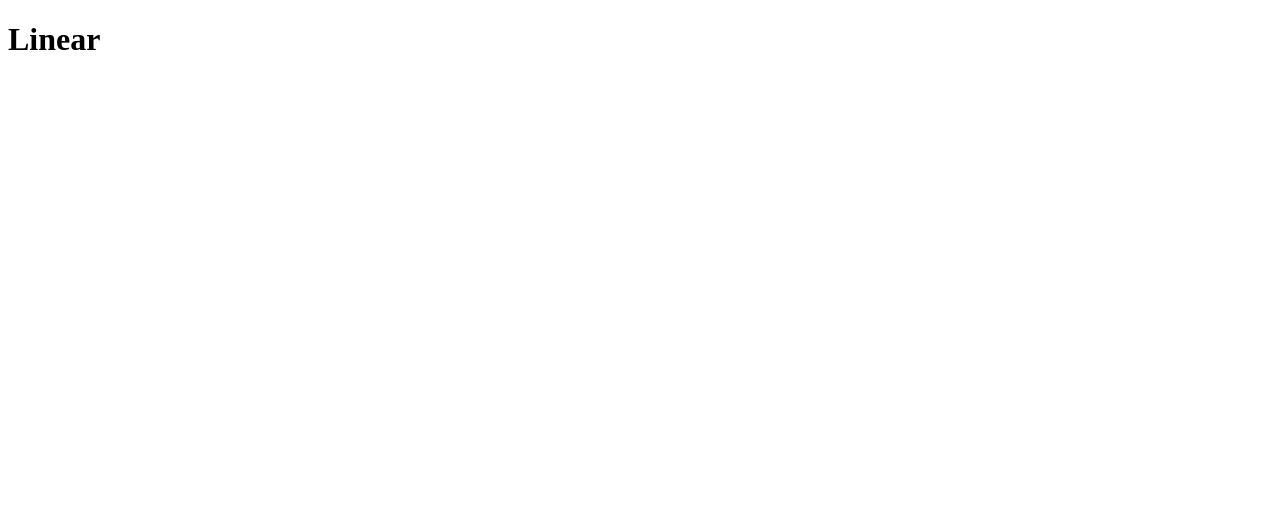
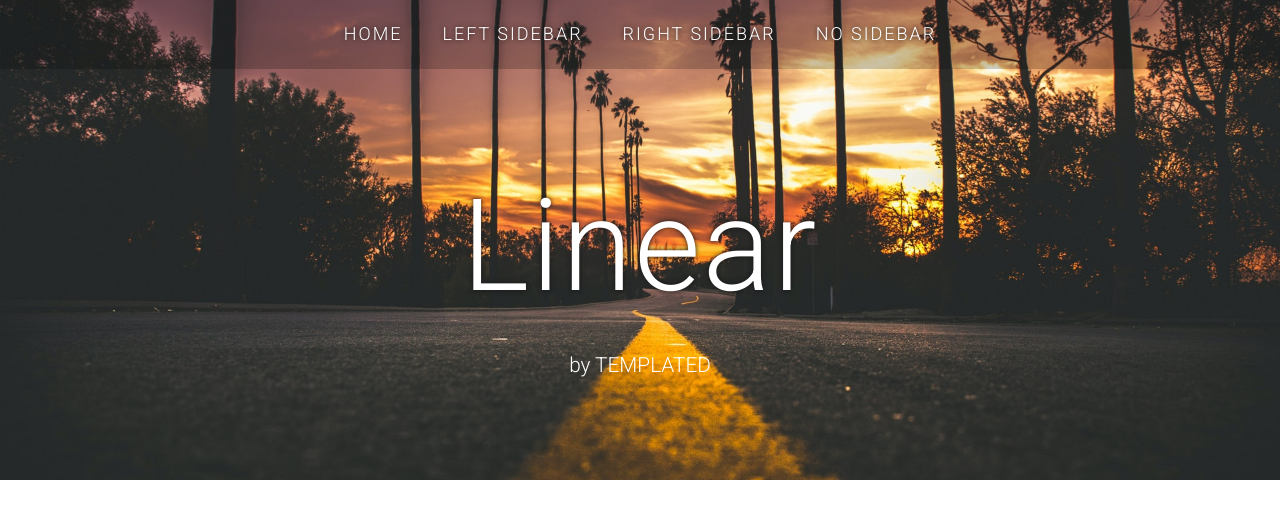
Before and after one commit to jpezer/Linear-Web-Page, a plain HTML site: page index.html in a window 1280 px wide. Drawn offline with Linux system fonts and the light colour scheme.

Commit message:
html/css headera

```diff
--- a/index.html
+++ b/index.html
@@ -4,10 +4,24 @@
     <meta charset="UTF-8">
     <meta name="viewport" content="width=device-width, initial-scale=1.0">
     <meta http-equiv="X-UA-Compatible" content="ie=edge">
+    <script src="https://kit.fontawesome.com/8f39a104d9.js" crossorigin="anonymous"></script>
     <link rel="stylesheet" href="main.css">
     <title>Linear</title>
 </head>
 <body>
-    <h1>Linear</h1>
+    <header>
+        <nav>
+            <ul>
+                <li><a href="">Home</a></li>
+                <li><a href="">left sidebar</a></li>
+                <li><a href="">right sidebar</a></li>
+                <li><a href="">no sidebar</a></li>
+            </ul>
+        </nav>
+        <hgroup>
+            <h1>Linear</h1>
+            <h5>by TEMPLATED</h5>
+        </hgroup>
+    </header>
 </body>
 </html>
--- a/main.css
+++ b/main.css
@@ -0,0 +1,80 @@
+@import url('https://fonts.googleapis.com/css2?family=Roboto:wght@100;300;400&display=swap');
+
+:root {
+    --primary: #161616;
+    --secondary: #80ba8e;
+    --text: #777777;
+    --white: #fff;
+    --gray: #f2f2f2;
+    --darkGray: #444;
+    --fontFamily: 'Roboto', sans-serif;
+    --fontSize: 18px;
+    --transitions: .5s ease;
+    --padding: 100px 0;
+}
+/**************************
+basic styles
+***************************/
+*{
+    margin: 0;
+    padding: 0;
+    box-sizing: border-box;
+}
+body{
+    color: var(--text);
+    font-family: var(--fontFamily);
+    font-size: var(--fontSize);
+    line-height: 1.6;
+    font-weight: 300;
+}
+ul{
+    list-style: none;
+}
+/**************************
+header
+***************************/
+header{
+    background-image: url(img/header.jpg);
+    background-position: center;
+    background-size: cover;
+    height: 60vh;
+    display: flex;
+    flex-direction: column;
+    justify-content: space-between;
+    align-items: center;
+    position: relative;
+}
+nav{
+    padding: 20px 0;
+    background: linear-gradient(rgba(0,0,0,.2),rgba(0,0,0,.2));
+    width: 100%;
+}
+nav ul{
+    display: flex;
+    justify-content: center;
+}
+nav ul li a{
+    color: var(--white);
+    text-decoration: none;
+    text-transform: uppercase;
+    margin: 0 20px;
+    letter-spacing: 2px;
+    text-shadow: 0 0 5px var(--primary);
+}
+header hgroup{
+    position: absolute;
+    top:30%;
+    text-align: center;
+}
+hgroup h1{
+    font-size: 8rem;
+    font-weight: 300;
+    letter-spacing: 2px;
+    color: var(--white);
+    text-shadow: 0 0 5px var(--primary);
+}
+hgroup h5{
+    color: var(--white);
+    font-weight: 300;
+    font-size: 1.3rem;
+}
```
